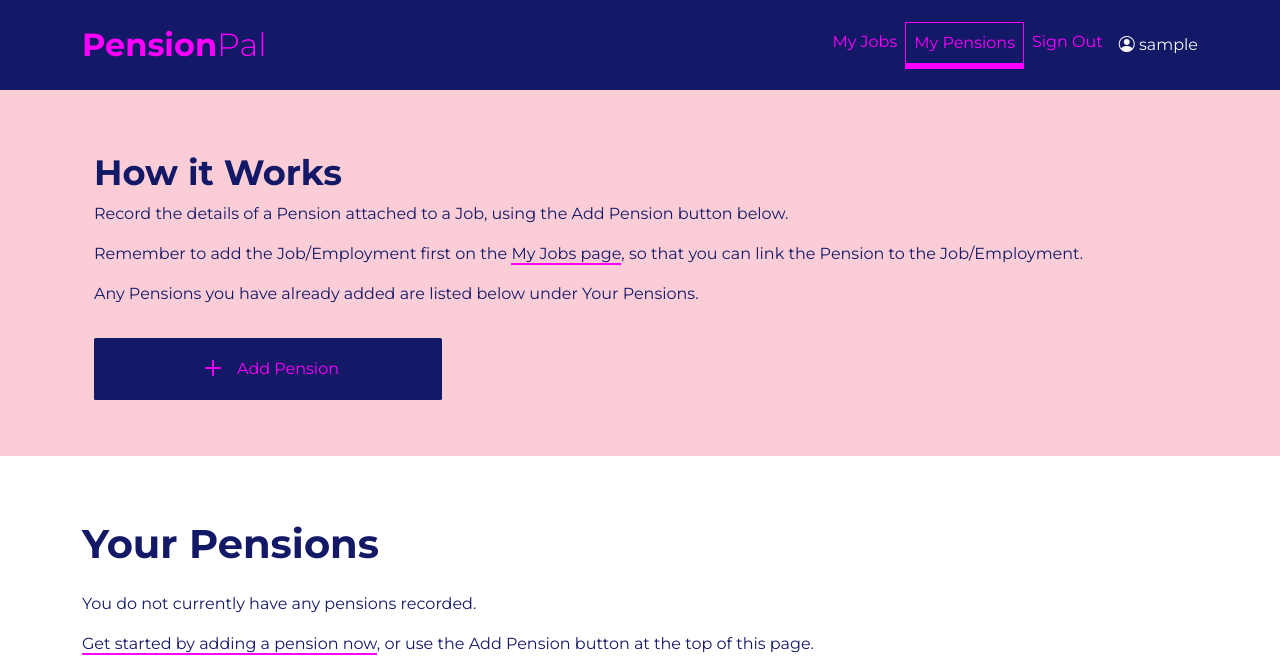
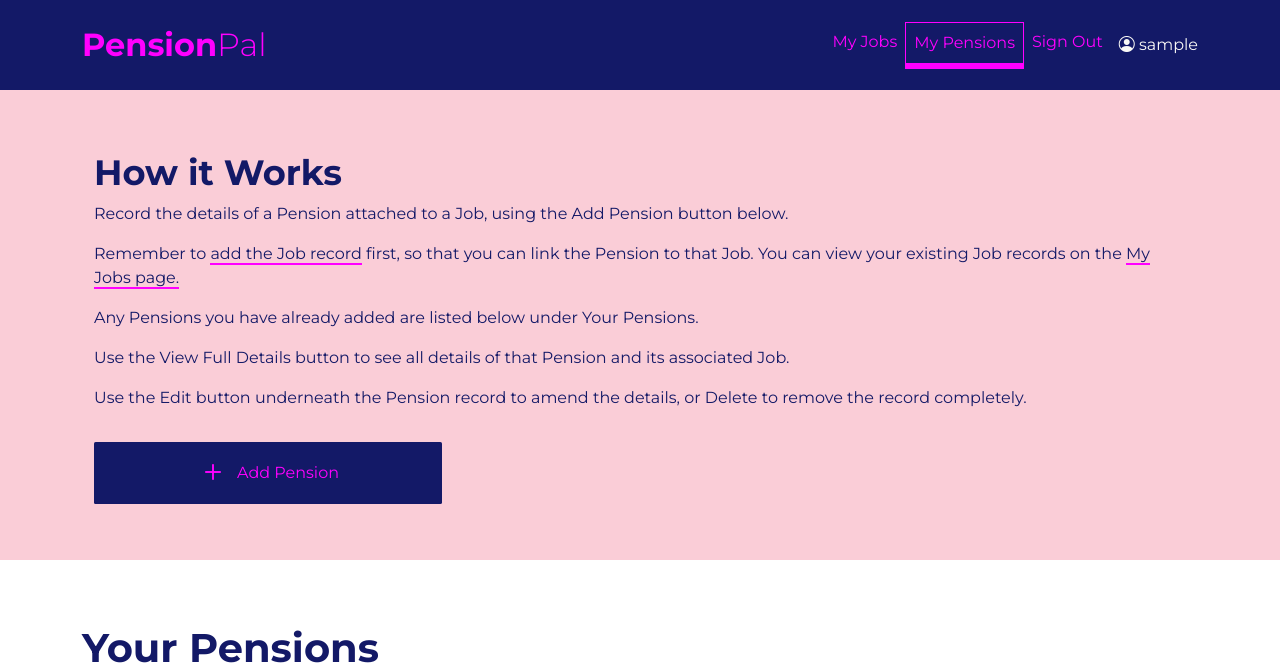
Before and after one commit to Fiona-T/pension-pal, a Django app: page /pensions/ in a window 1280 px wide. Shown: the top 671 px of the page. Run offline with Django 3.2, Linux system fonts and the light colour scheme; the visitor is signed in with stand-in values (Sample User, id 1); data that the repository does not hold is empty; some libraries are stand-ins or nearby versions.

Commit message:
feat: update explanatory note on my-pensions.html to include how to view/edit/delete records

```diff
--- a/templates/my-pensions.html
+++ b/templates/my-pensions.html
@@ -9,9 +9,13 @@
         <div class="row pt-5">
             <h2>How it Works</h2>
             <p>Record the details of a Pension attached to a Job, using the Add Pension button below.</p>
-            <p>Remember to add the Job/Employment first on the <a href="{% url 'my_jobs' %}">My Jobs page</a>, so that
-                you can link the Pension to the Job/Employment.</p>
+            <p>Remember to <a href="{% url 'add_job' %}">add the Job record</a> first, so that you can link the Pension
+                to that Job. You can view your existing Job records on the <a href="{% url 'my_jobs' %}">My Jobs
+                    page.</a></p>
             <p>Any Pensions you have already added are listed below under Your Pensions.</p>
+            <p>Use the View Full Details button to see all details of that Pension and its associated Job.</p>
+            <p>Use the Edit button underneath the Pension record to amend the details, or Delete to remove the record
+                completely.</p>
         </div>
         <div class="row">
             <div class="col-12 col-sm-10 col-md-8 col-lg-4 pt-3">
```
